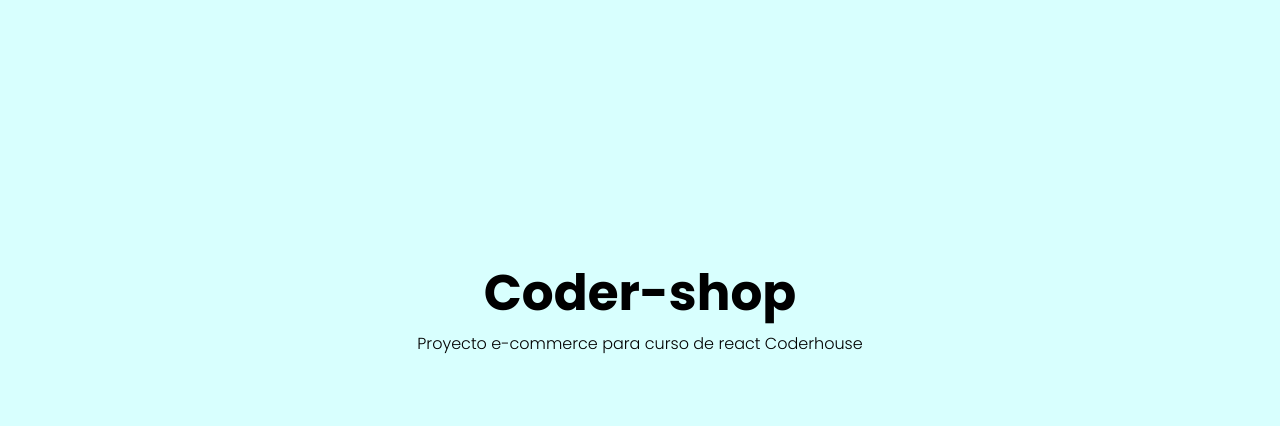
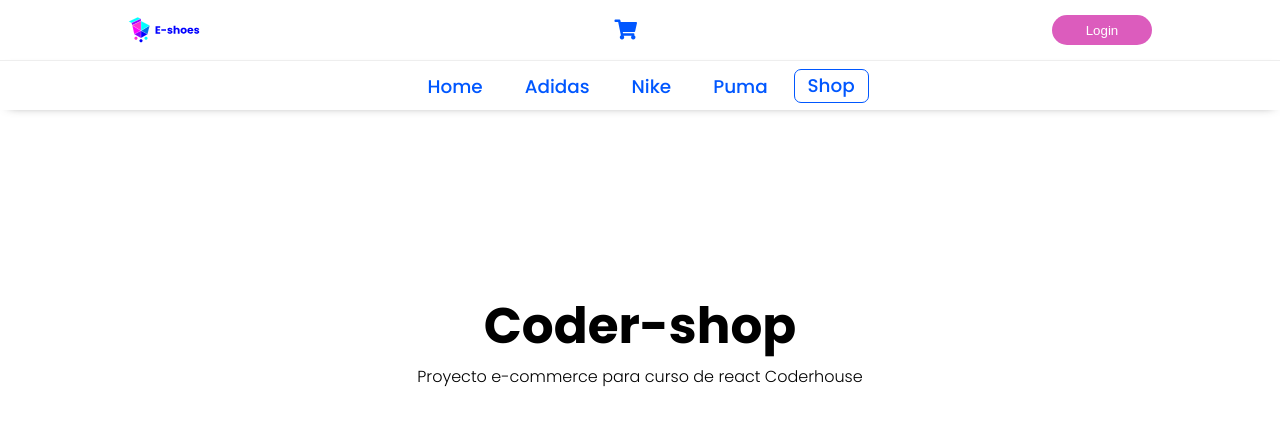
Before and after one commit to lucassingh/coder-shop, a React (Create React App) app: page / in a window 1280 px wide. Shown: the top 426 px of the page. Built offline with nearby package versions, Linux system fonts and the light colour scheme; the HTML template or start-up script is replaced by a standard one.

Commit message:
add navbar component

```diff
--- a/public/index.html
+++ b/public/index.html
@@ -2,29 +2,14 @@
 <html lang="en">
   <head>
     <meta charset="utf-8" />
-    <link rel="icon" href="%PUBLIC_URL%/favicon.ico" />
     <meta name="viewport" content="width=device-width, initial-scale=1" />
     <meta name="theme-color" content="#000000" />
     <meta
       name="description"
       content="Web site created using create-react-app"
     />
-    <link rel="apple-touch-icon" href="%PUBLIC_URL%/logo192.png" />
-    <!--
-      manifest.json provides metadata used when your web app is installed on a
-      user's mobile device or desktop. See https://developers.google.com/web/fundamentals/web-app-manifest/
-    -->
-    <link rel="manifest" href="%PUBLIC_URL%/manifest.json" />
-    <!--
-      Notice the use of %PUBLIC_URL% in the tags above.
-      It will be replaced with the URL of the `public` folder during the build.
-      Only files inside the `public` folder can be referenced from the HTML.
-
-      Unlike "/favicon.ico" or "favicon.ico", "%PUBLIC_URL%/favicon.ico" will
-      work correctly both with client-side routing and a non-root public URL.
-      Learn how to configure a non-root public URL by running `npm run build`.
-    -->
-    <title>React App</title>
+    <link rel="stylesheet" href="https://pro.fontawesome.com/releases/v5.10.0/css/all.css"/>
+    <title>E-Shoes</title>
   </head>
   <body>
     <noscript>You need to enable JavaScript to run this app.</noscript>
--- a/src/App.jsx
+++ b/src/App.jsx
@@ -1,11 +1,17 @@
 import './App.scss';
+import Navbar from './components/shared/navbar/Navbar';
 
 function App() {
   return (
+
+    <>
+        <Navbar/>
+
     <div className="App">
         <h1>Coder-shop</h1>
         <p>Proyecto e-commerce para curso de react Coderhouse</p>
     </div>
+    </>
   );
 }
 
--- a/src/App.scss
+++ b/src/App.scss
@@ -2,11 +2,11 @@
 @import url('https://fonts.googleapis.com/css2?family=Poppins:wght@200;300;500;700;900&display=swap');
 
 * {
+    box-sizing: border-box;
     margin: 0;
     padding: 0;
 }
 
 body {
     font-family: 'Poppins', sans-serif;
-    background-color: #D8FFFE;
 }
--- /dev/null
+++ b/src/components/shared/navbar/Navbar.jsx
@@ -0,0 +1,36 @@
+import React, { Component } from 'react';
+import { NavbarData } from './NavbarData';
+import Brandbar  from './navBrand/NavBrand';
+
+class Navbar extends Component {
+
+    state = { clicked: false }
+
+    handleClick = () => {
+        this.setState({ clicked: !this.state.clicked })
+    }
+
+    render() {
+        return(
+            <>
+                <Brandbar/>
+                <nav className="navbar-items">
+                    <div className="menu-icon" onClick={this.handleClick}>
+                        <i className={ this.state.clicked ? 'fas fa-times' : 'fas fa-bars' }></i>
+                    </div>
+                    <ul className={ this.state.clicked ? 'nav-menu-m active-m' : 'nav-menu-m'}>
+                        { NavbarData.map((item, index) => {
+                            return(
+                                <li key={index}>
+                                    <a href={item.url} className={item.cname}>{item.title}</a>
+                                </li>
+                            )
+                        })}
+                    </ul>
+                </nav>
+            </>
+        )
+    }
+}
+
+export default Navbar;
--- /dev/null
+++ b/src/components/shared/navbar/NavbarData.jsx
@@ -0,0 +1,28 @@
+
+export const NavbarData = [
+    {
+        title: 'Home',
+        url: '/',
+        cname: 'nav-links'
+    },
+    {
+        title: 'Adidas',
+        url: '/adidas',
+        cname: 'nav-links'
+    },
+    {
+        title: 'Nike',
+        url: '/nike',
+        cname: 'nav-links'
+    },
+    {
+        title: 'Puma',
+        url: '/puma',
+        cname: 'nav-links'
+    },
+    {
+        title: 'Shop',
+        url: '/shop',
+        cname: 'nav-links-shop'
+    }
+]
--- /dev/null
+++ b/src/components/shared/navbar/navBrand/NavBrand.jsx
@@ -0,0 +1,18 @@
+import React, { Component } from 'react';
+
+class Brandbar extends Component {
+
+    render() {
+        return(
+            <nav className="brand-bar">
+                <ul className="items">
+                    <img src="assets/icons/logo.svg" alt="logo-brand"/>
+                    <i className="fas fa-shopping-cart"></i>
+                    <button className="button-login">Login</button>
+                </ul>
+            </nav>
+        )
+    }
+}
+
+export default Brandbar;
--- a/src/scss/_home.scss
+++ b/src/scss/_home.scss
@@ -1,6 +1,6 @@
 .App {
     text-align: center;
-    padding: 20%;
+    padding: 14%;
 }
 
 h1 {
--- /dev/null
+++ b/src/scss/_nav-brand.scss
@@ -0,0 +1,87 @@
+.brand-bar {
+    width: 100%;
+    height: 60px;
+    background: #fff;
+    display: flex;
+    justify-content: center;
+    align-items: center;
+
+    img {
+        width: 7%;
+        cursor: pointer;
+    }
+
+    .items {
+        display: flex;
+        justify-content: space-between;
+        align-items: center;
+        list-style: none;
+        text-align: center;
+        width: 80%;
+
+        .fa-shopping-cart {
+            display: flex;
+            align-items: center;
+            color: #0057ff;
+            font-size: 20px;
+        }
+
+        .fa-shopping-cart:hover {
+            color: #dc5cbd;
+            cursor: pointer;
+        }
+
+        .button-login {
+            width: 100px;
+            outline: none;
+            background: #dc5cbd;
+            color: #fff;
+            border-radius: 50px;
+            padding: 0;
+            border: none;
+            height: 30px;
+        }
+
+        .button-login:hover {
+            background:#0057ff;
+            transition: all 0.2s ease-out;
+            cursor: pointer;
+        }
+    }
+}
+
+@media screen and (max-width: 1024px) {
+    .brand-bar {
+        .items {
+            width: 90%;
+        }
+
+        img {
+            width: 14%;
+        }
+    }
+}
+
+@media screen and (max-width: 768px) {
+    .brand-bar {
+        .items {
+            width: 90%;
+        }
+
+        img {
+            width: 17%;
+        }
+    }
+}
+
+@media screen and (max-width: 414px) {
+    .brand-bar {
+        .items {
+            width: 90%;
+        }
+
+        img {
+            width: 30%;
+        }
+    }
+}
--- /dev/null
+++ b/src/scss/_nav-var.scss
@@ -0,0 +1,157 @@
+.navbar-items {
+    background: #fff;
+    height: 50px;
+    display: flex;
+    justify-content: center;
+    align-items: center;
+    font-size:  1.27rem;
+    -webkit-box-shadow: 1px 3px 11px -8px rgba(82,82,82,1);
+    -moz-box-shadow: 1px 3px 11px -8px rgba(82,82,82,1);
+    box-shadow: 1px 3px 11px -8px rgba(82,82,82,1);
+    border-top: 1px solid #EEEEEE;
+}
+
+.navbar-logo {
+    color: #fff;
+    justify-self: start;
+    margin-left: 20px;
+    cursor: pointer;
+}
+
+.fa-react {
+    margin-left: 0.5rem;
+    font-size: 1.6rem;
+}
+
+.nav-menu-m {
+    display: grid;
+    grid-template-columns: repeat(5, auto);
+    grid-gap: 10px;
+    list-style: none;
+    text-align: center;
+    width: 70vw;
+    justify-content: center;
+}
+
+.nav-links {
+    color: #0057ff;
+    text-decoration: none;
+    padding: 0.5rem 1rem;
+    font-size: 1.15rem;
+}
+
+.nav-links-shop {
+    color: #0057ff;
+    border: 1px solid #0057ff;
+    border-radius: 7px;
+    text-decoration: none;
+    padding: 0.2rem 0.8rem;
+    font-size: 1.15rem;
+}
+
+.nav-links-shop:hover {
+    background-color:#dc5cbd;
+    border: 1px solid #dc5cbd;
+    color: #fff;
+}
+
+.nav-links:hover {
+    background-color:#dc5cbd;
+    color: #fff;
+    border-radius: 4px;
+    transition: all 0.2s ease-out;
+}
+
+.nav-links-mobile {
+    display: none;
+}
+
+.fa-bars {
+    color: #0057ff;
+}
+
+.menu-icon {
+    display: none;
+}
+
+@media screen and (max-width: 960px) {
+    .navbar-items {
+        position: relative;
+    }
+
+    .nav-menu-m {
+        display: flex;
+        flex-direction: column;
+        width: 100%;
+        position: absolute;
+        top: 49px;
+        left: -100%;
+        opacity: 1;
+        transition: all 0.5s ease;
+    }
+
+    .nav-menu-m.active-m {
+        background:#fff;
+        left: 0;
+        opacity: 1;
+        border-top: 1px solid #EEEEEE;
+        z-index: 99;
+        border-bottom: 1px solid #eeeeee;
+        transition: all 0.5s ease;
+    }
+
+    .nav-links {
+        text-align: center;
+        padding: 2rem;
+        width: 100%;
+        border-bottom: 1px solid #eeeeee;
+        display: table;
+    }
+
+    .nav-links:hover {
+        background-color: #dc5cbd;
+        border-radius: 0;
+    }
+
+    .nav-links-shop {
+        text-align: center;
+        width: 100%;
+        border:none;
+        display: table;
+    }
+
+    .navbar-logo {
+        position: absolute;
+        top: -5px;
+        left: 0;
+        transform: translate(25%, 50%);
+    }
+
+    .menu-icon {
+        display: block;
+        position: absolute;
+        top: -22px;
+        right: 0px;
+        transform: translate(-100%, 60%);
+        font-size: 1.8rem;
+        color: #0057ff;
+        cursor: pointer;
+    }
+
+    .fa-times {
+        color: #0057ff;
+        font-size: 2rem;
+    }
+}
+
+@media screen and (max-width: 768px) {
+    .menu-icon {
+        right: 18px;
+    }
+}
+
+@media screen and (max-width: 414px) {
+    .menu-icon {
+        right: 0px;
+    }
+}
--- a/src/scss/index.scss
+++ b/src/scss/index.scss
@@ -1 +1,3 @@
+@import './nav-brand';
+@import './nav-var';
 @import './home';
```
Also changed, not shown: public/assets/icons/logo.svg (added), 1 other file (tests, documents, lock files or other folders).
